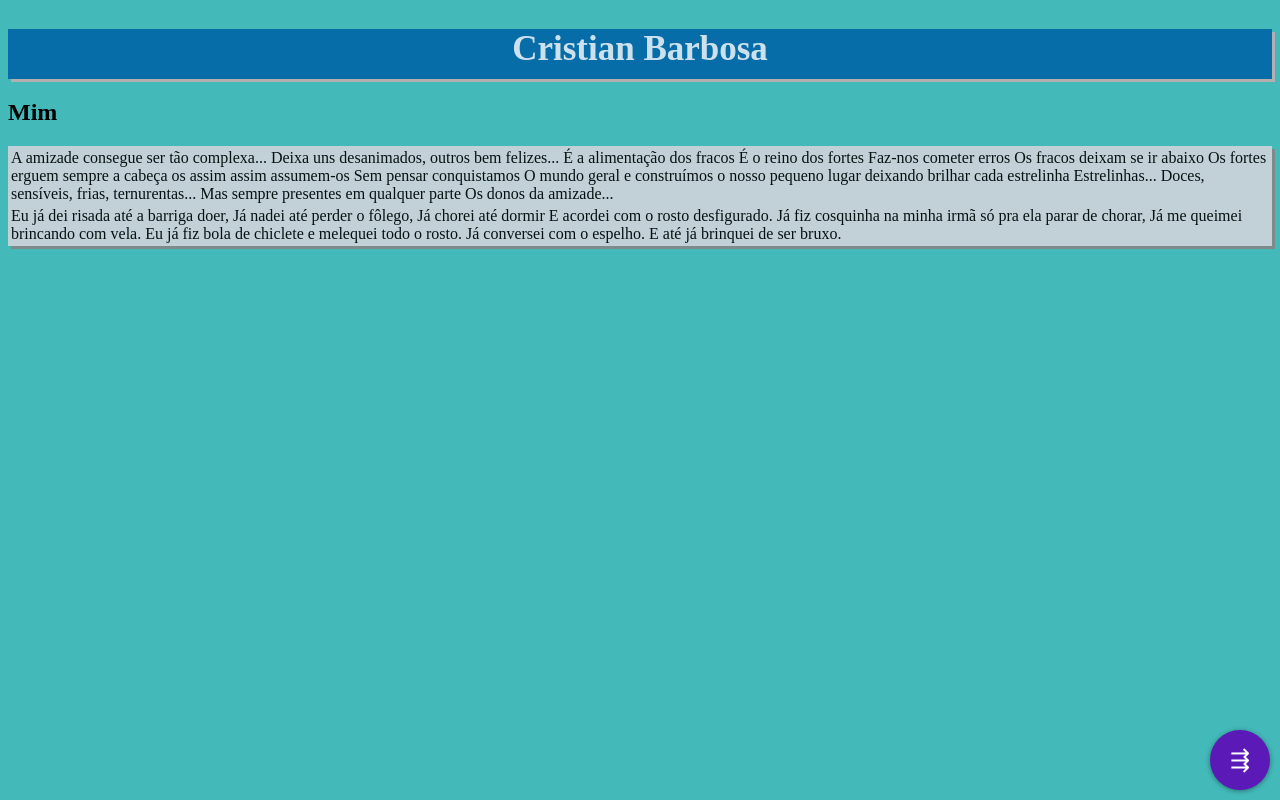
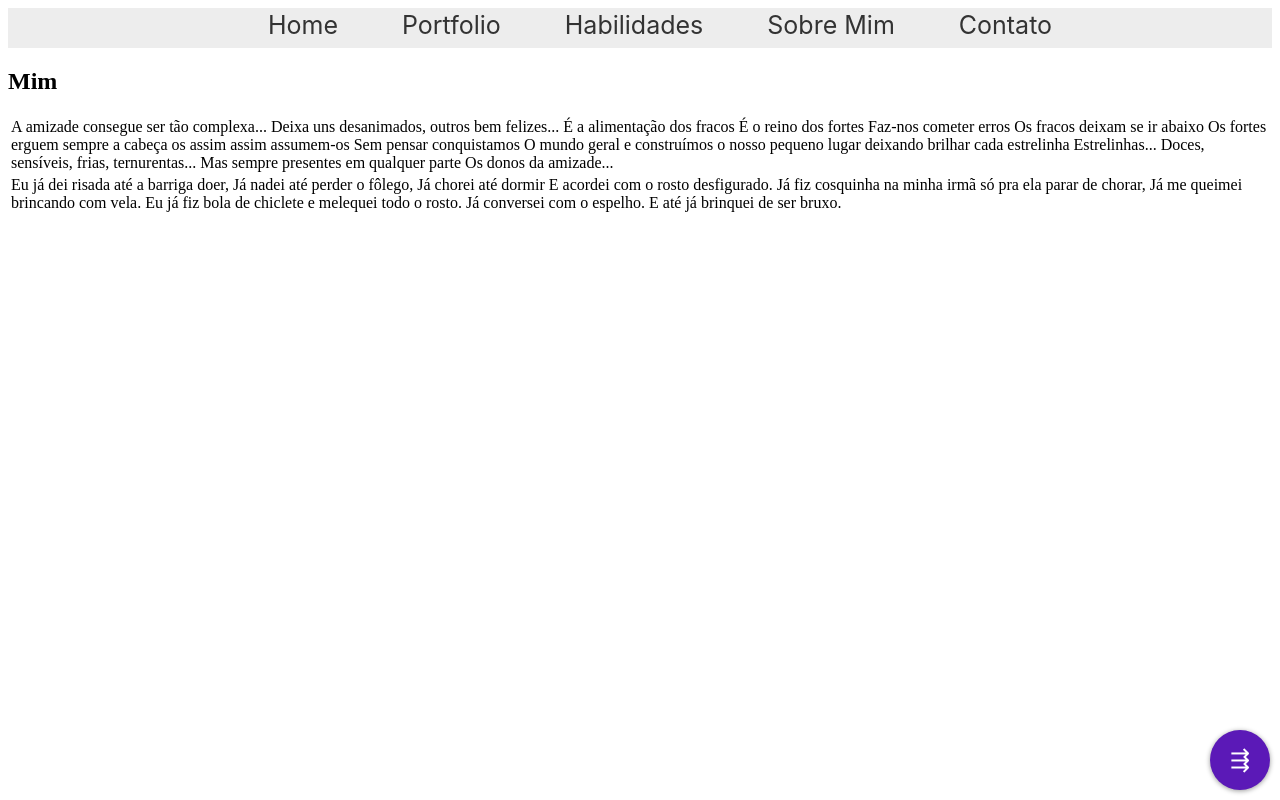
Before and after one commit to CristianBarbosa01/portfolio, a plain HTML site: page views/index.html in a window 1280 px wide. Drawn offline with Linux system fonts and the light colour scheme.

Commit message:
mudei o menu

```diff
--- a/css/style.css
+++ b/css/style.css
@@ -1,25 +1,36 @@
 body {
-    background-color: rgb(67, 185, 185);
+    background-color: #ffffff);
 }
 
-nav {
-    background-color: rgb(7, 109, 168);
+#menu ul {
+    background-color: #EDEDED;
     width: auto;
-    height: 50px;
-    box-shadow: 3px 3px rgb(179, 175, 175);
-}
-
-h1 {
-    font-size: 35px;
-    opacity: 80%;
-    color: white;
+    height: 40px;
+    margin-top: auto;
     text-align: center;
 }
 
-table {
-    background-color: rgb(208, 211, 219);
-    opacity: 90%;
-    box-shadow: 3px 3px rgb(134, 133, 133);
+#menu ul li {
+    display: inline;
+    margin: 20px;
+    height: 20px;
+}
+
+#menu ul li a {
+    padding: 2px 10px;
+    display: inline-block;
+    background-color: #EDEDED;
+    color: #333;
+    text-decoration: none;
+    border-bottom: 1px solid #EDEDED;
+    font-size: 25px;
+    font-family: -apple-system, BlinkMacSystemFont, 'Segoe UI', Roboto, Oxygen, Ubuntu, Cantarell, 'Open Sans', 'Helvetica Neue', sans-serif;
+}
+
+#menu ul li a:hover {
+    background-color: #D6D6D6;
+    color: #6D6D6D;
+    border-bottom: 3px solid #c9fd38;
 }
 
 .fab {
--- a/views/index.html
+++ b/views/index.html
@@ -9,8 +9,14 @@
 </head>
 
 <body>
-    <nav>
-        <h1>Cristian Barbosa</h1>
+    <nav id="menu">
+        <ul>
+            <li><a href="#">Home</a></li>
+            <li><a href="#">Portfolio</a></li>
+            <li><a href="#">Habilidades</a></li>
+            <li><a href="#">Sobre Mim</a></li>
+            <li><a href="#">Contato</a></li>
+        </ul>
     </nav>
     <div class="ptexto">
         <h2>Mim</h2>
```
